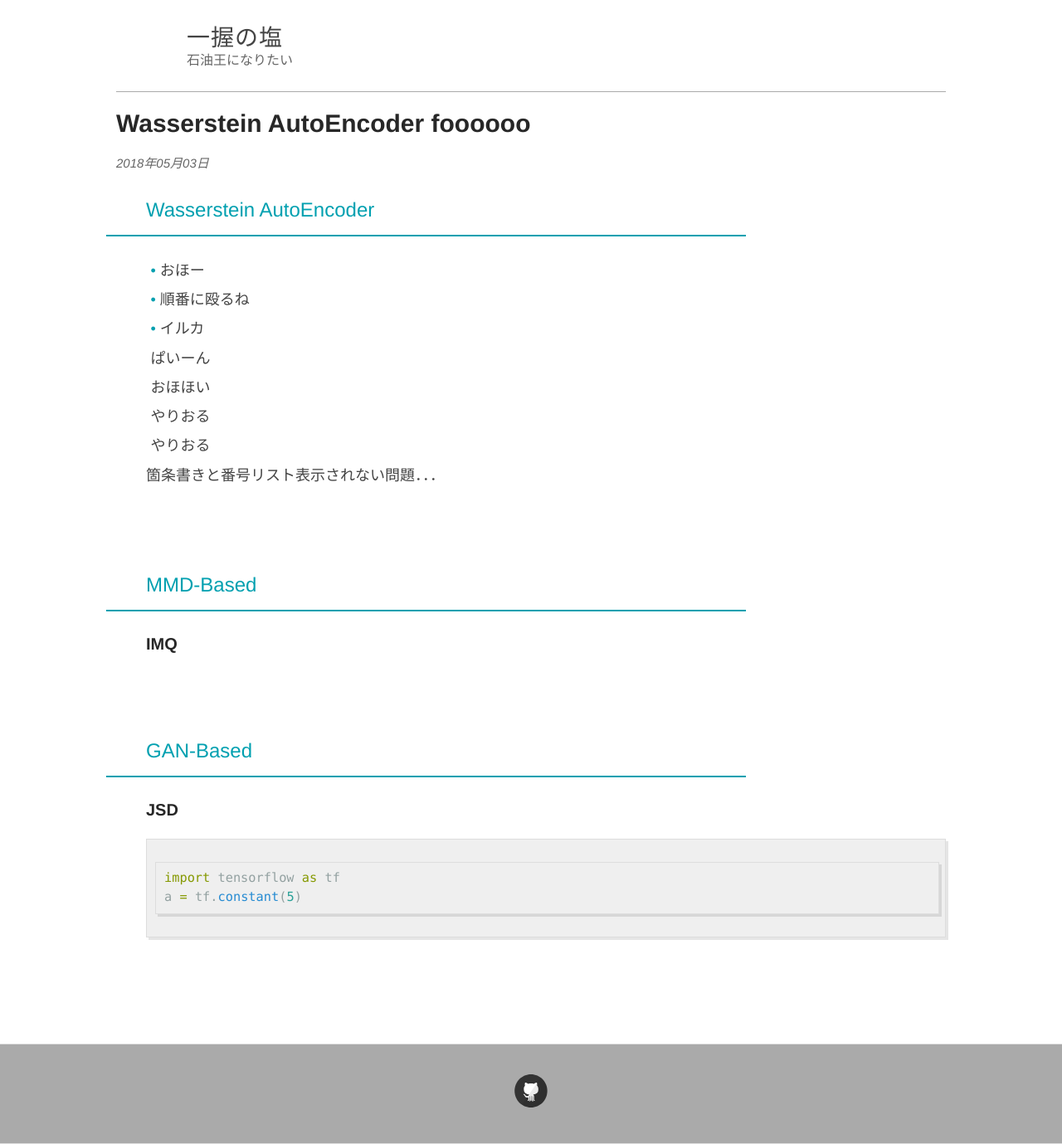
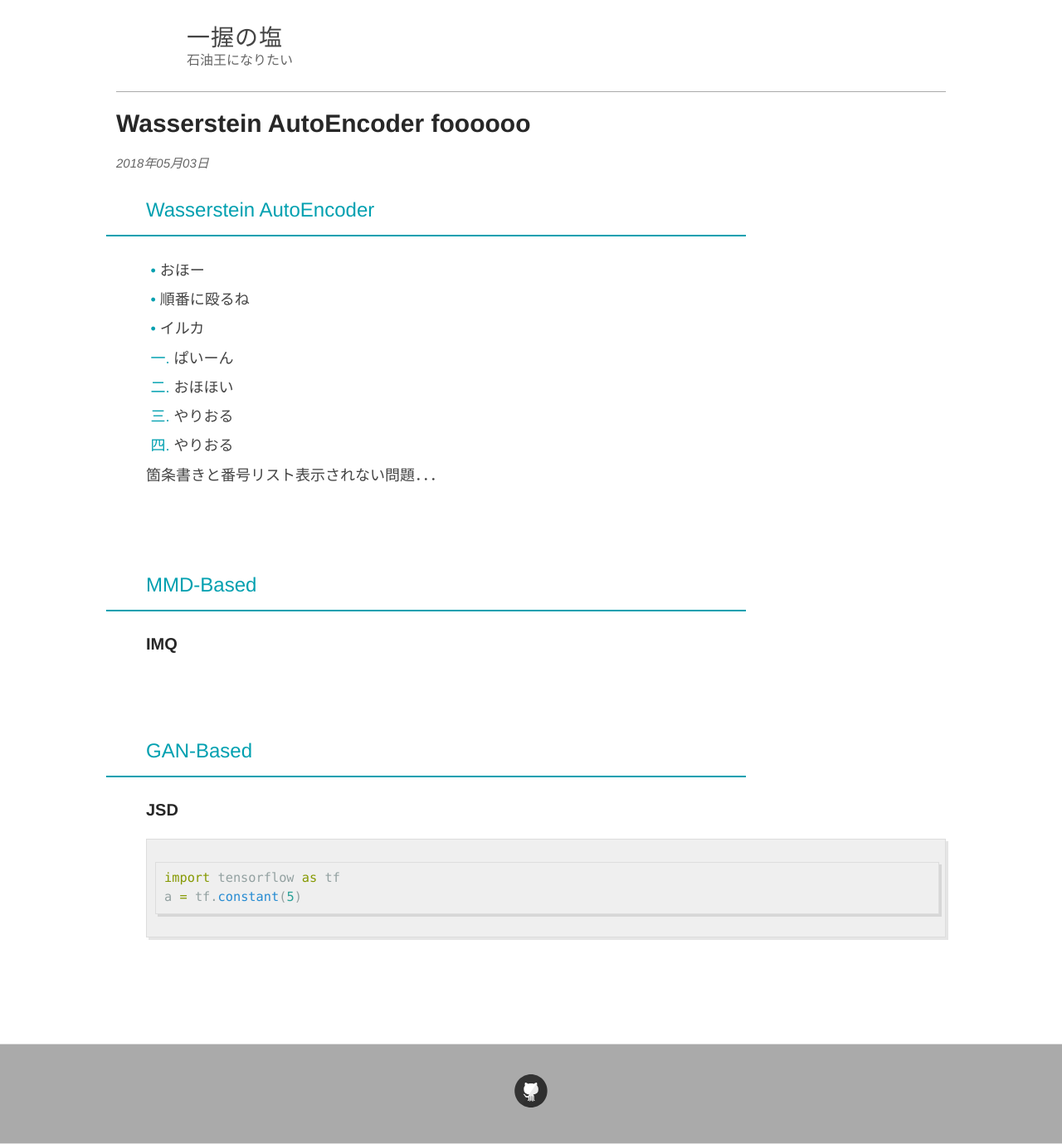
Before and after one commit to salty-vanilla/page_test, a Jekyll site: the page built from _posts/2018-05-03-WAE.md, in a window 1280 px wide. Shown: the whole page at 83% size. Built offline with Jekyll 4.4.1, drawn with Linux system fonts in a browser that asks for light colours.

Commit message:
Update style.scss

```diff
--- a/css/style.scss
+++ b/css/style.scss
@@ -118,7 +118,7 @@ ul li {
     text-indent: -.7em;
 }
 ul li:before {
-    content: "• ";
+    content: "•  ";
     color: $blue;
 }
 
@@ -126,13 +126,15 @@ ol {
     list-style: none;
     padding:0;
     margin:0;
+    counter-reset: number 0;
 }
 ol li {
     padding-left: 1em;
     text-indent: -.7em;
 }
 ol li:before {
-    content: decimal;
+    counter-increment: number 1;
+    content: counter(number, cjk-ideographic) ".  ";
     color: $blue;
 }
 
```
